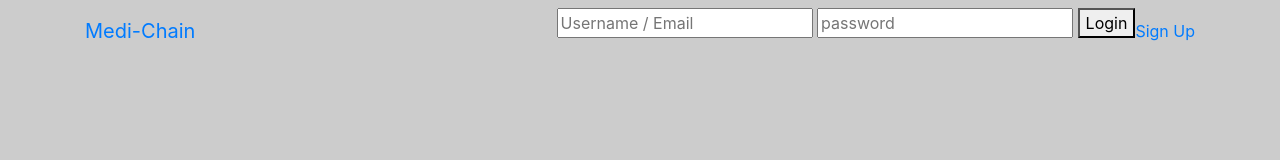
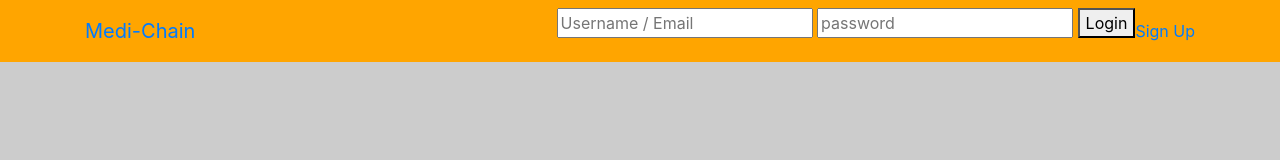
Before and after one commit to Vaarq/Medi-Chain, a plain HTML site: page index.html in a window 1280 px wide. Drawn offline with nearby package versions, Linux system fonts and the light colour scheme; a web font is replaced by a local one.

Commit message:
Orange nav.

```diff
--- a/css/style.css
+++ b/css/style.css
@@ -1,3 +1,7 @@
+nav {
+  background-color: orange;
+}
+
 body {
   background-image: "images/wheat.jpg";
   background-color: #cccccc;
```
